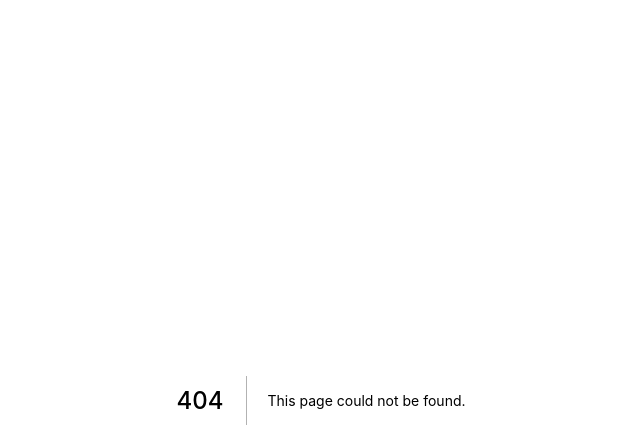
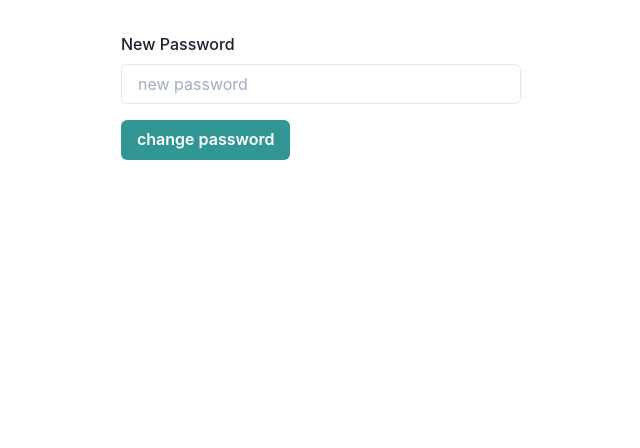
Before and after one commit to VladKalachev/fullstack-graphql-web-lesson, a Next.js app: page /change-password/1 in a window 1280 px wide. Before the commit this address had no page. Shown: the top 448 px of the page, without its empty margins (319-959 px from the left). Built offline with nearby package versions, Linux system fonts and the light colour scheme.

Commit message:
chore: added change-password

```diff
--- /dev/null
+++ b/src/pages/change-password/[token].tsx
@@ -0,0 +1,61 @@
+import React, { useState } from "react";
+import { NextPage } from "next";
+import { Wrapper } from "../../components/Wrapper";
+import { Formik, Form } from "formik";
+import { toErrorMap } from "../../utils/toErrorMap";
+import { InputField } from "../../components/InputField";
+import { Box, Button, Link, Flex } from "@chakra-ui/react";
+import { useRouter } from "next/router";
+import NextLink from "next/link";
+
+const ChangePassword: NextPage<{token: string}> = ({ token }) => {
+  const router = useRouter();
+  const [tokenError, setTokenError] = useState("");
+  console.log('token', token);
+  return (
+    <Wrapper variant="small">
+      <Formik
+        initialValues={{ newPassword: "" }}
+        onSubmit={async (values, { setErrors }) => {}}
+      >
+        {({ isSubmitting }) => (
+          <Form>
+            <InputField
+              name="newPassword"
+              placeholder="new password"
+              label="New Password"
+              type="password"
+            />
+            {tokenError ? (
+              <Flex>
+                <Box mr={2} style={{ color: "red" }}>
+                  {tokenError}
+                </Box>
+                <NextLink href="/forgot-password">
+                  <Link>click here to get a new one</Link>
+                </NextLink>
+              </Flex>
+            ) : null}
+            <Button
+              mt={4}
+              type="submit"
+              isLoading={isSubmitting}
+              colorScheme='teal'
+            >
+              change password
+            </Button>
+          </Form>
+        )}
+      </Formik>
+    </Wrapper>
+  );
+};
+
+ChangePassword.getInitialProps = ({ query }) => {
+    console.log('query', query)
+    return {
+        token: query.token as string
+    }
+}
+
+export default ChangePassword;
--- a/src/pages/login.tsx
+++ b/src/pages/login.tsx
@@ -1,7 +1,7 @@
 import React from "react";
 import { Formik, Form } from 'formik';
 import { Box, Button } from '@chakra-ui/react';
-import Wrapper from "../components/Wrapper";
+import { Wrapper } from "../components/Wrapper";
 import { InputField } from "../components/InputField";
 import { useLoginMutation } from "../generated/graphql";
 import { toErrorMap } from "../utils/toErrorMap";
--- a/src/pages/register.tsx
+++ b/src/pages/register.tsx
@@ -1,7 +1,7 @@
 import React from "react";
 import { Formik, Form } from 'formik';
 import { Box, Button } from '@chakra-ui/react';
-import Wrapper from "../components/Wrapper";
+import { Wrapper } from "../components/Wrapper";
 import { InputField } from "../components/InputField";
 import { useRegisterMutation } from "../generated/graphql";
 import { toErrorMap } from "../utils/toErrorMap";
@@ -17,7 +17,7 @@
   return (
     <Wrapper>
     <Formik
-      initialValues={{ email: "", username: '', password: ''}}
+      initialValues={{ email: '', username: '', password: ''}}
       onSubmit={async (values, { setErrors }) => {
       const response = await register({ options: values });
         if (response.data?.register.errors) {
```
